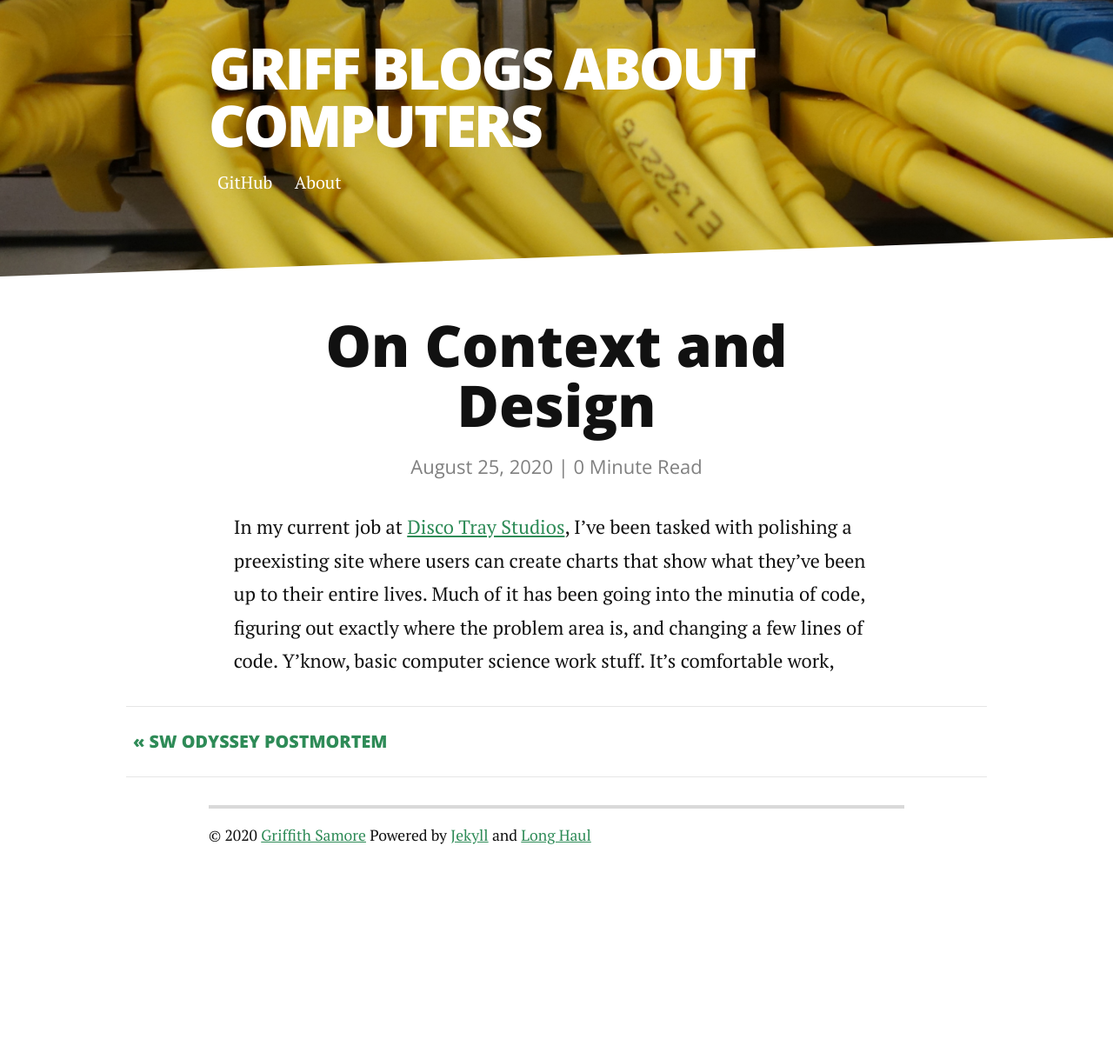
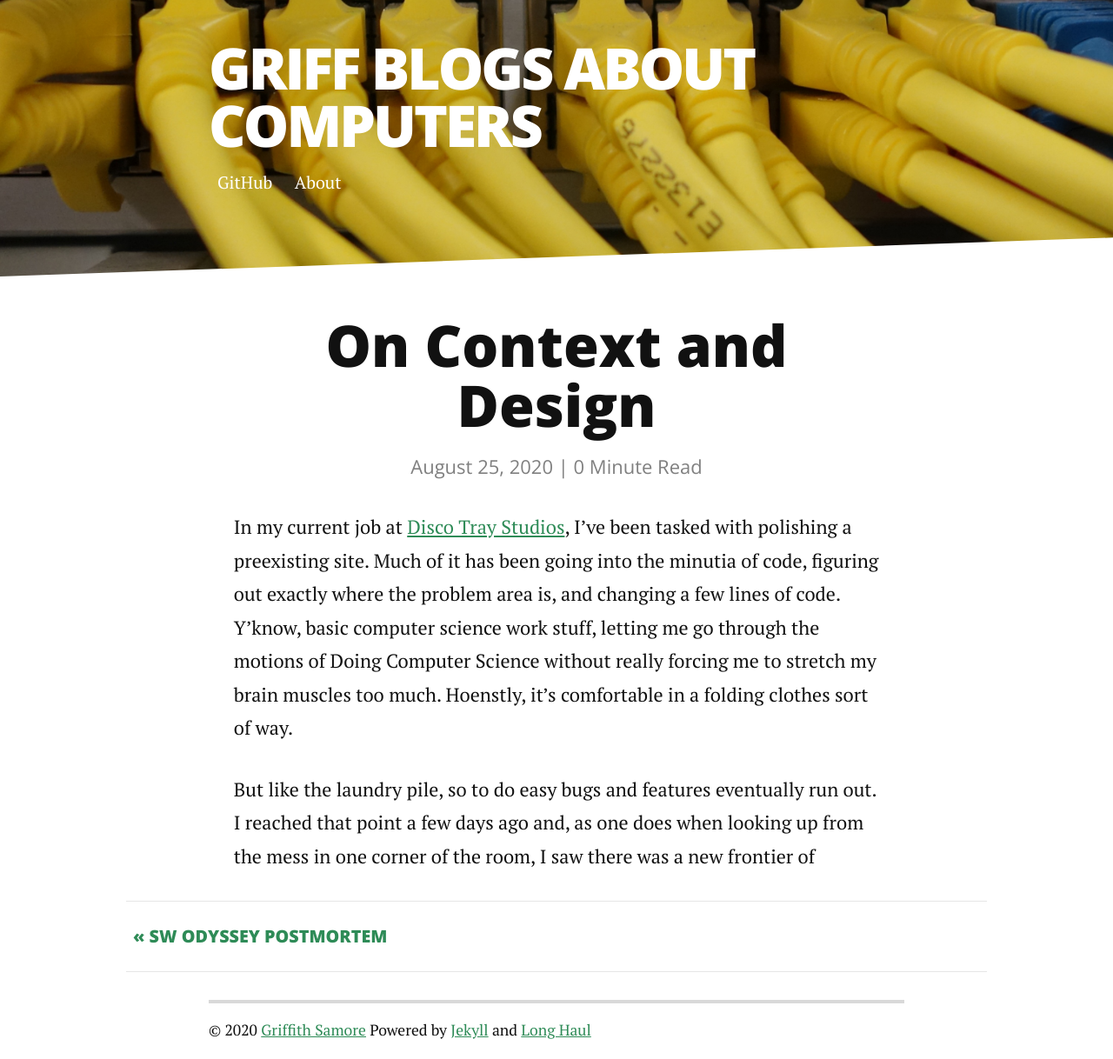
Before and after one commit to samoreGE/csci340blog, a Jekyll site: the page built from _posts/2020-08-25-Context-and-Design.markdown, in a window 1280 px wide. Shown: the whole page at 87% size. Built offline with Jekyll 4.4.1, drawn with Linux system fonts in a browser that asks for light colours; nearby versions of some CDN libraries; before the commit the page ends 994 px from its top, so only the background shows below that.

Commit message:
Update 2020-08-25-Context-and-Design.markdown

```diff
--- a/_posts/2020-08-25-Context-and-Design.markdown
+++ b/_posts/2020-08-25-Context-and-Design.markdown
@@ -5,4 +5,6 @@ date:   2020-08-25 18:00:00 -0500
 categories: Disco Tray Studios
 ---
 
-In my current job at [Disco Tray Studios](https://discotraystudios.github.io/), I've been tasked with polishing a preexisting site where users can create charts that show what they've been up to their entire lives. Much of it has been going into the minutia of code, figuring out exactly where the problem area is, and changing a few lines of code. Y'know, basic computer science work stuff. It's comfortable work,
+In my current job at [Disco Tray Studios](https://discotraystudios.github.io/), I've been tasked with polishing a preexisting site. Much of it has been going into the minutia of code, figuring out exactly where the problem area is, and changing a few lines of code. Y'know, basic computer science work stuff, letting me go through the motions of Doing Computer Science without really forcing me to stretch my brain muscles too much. Hoenstly, it's comfortable in a folding clothes sort of way.
+
+But like the laundry pile, so to do easy bugs and features eventually run out. I reached that point a few days ago and, as one does when looking up from the mess in one corner of the room, I saw there was a new frontier of
```
